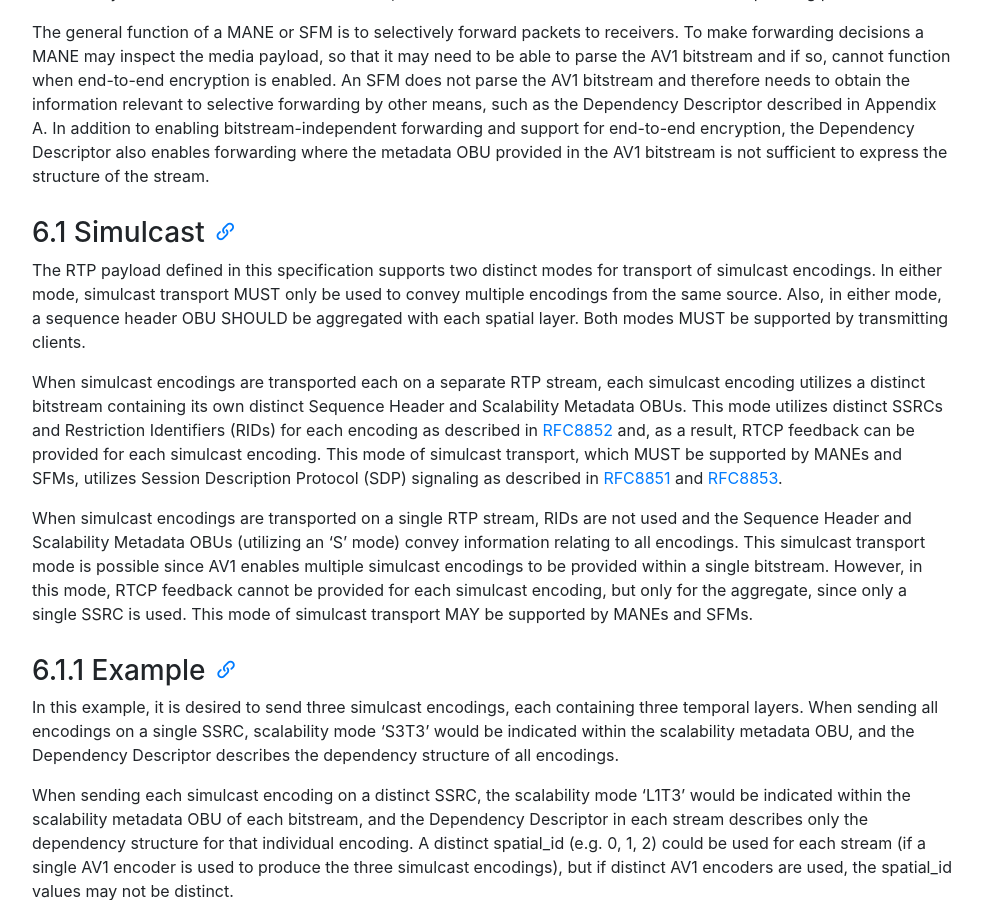
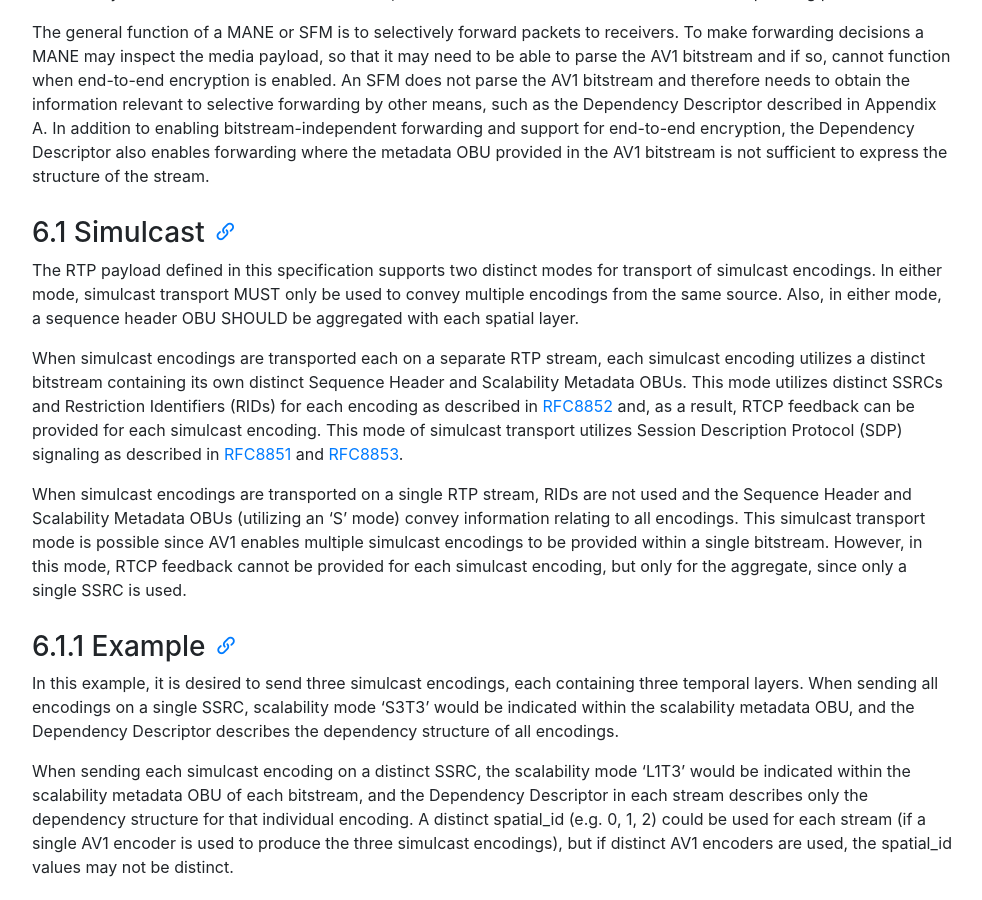
Before and after one commit to AOMediaCodec/av1-rtp-spec, a Jekyll site: the page built from index.md, in a window 1280 px wide and 900 px high, scrolled down 9040 px. Shown: the whole window, without its empty margins (53-1035 px from the left). Built offline with Jekyll 4.4.1, drawn with Linux system fonts in a browser that asks for light colours; nearby versions of some CDN libraries.

Commit message:
Update av1-rtp-spec.md

```diff
--- a/av1-rtp-spec.md
+++ b/av1-rtp-spec.md
@@ -298,11 +298,11 @@ The general function of a MANE or SFM is to selectively forward packets to recei
 
 ### 6.1 Simulcast
 
-The RTP payload defined in this specification supports two distinct modes for transport of simulcast encodings. In either mode, simulcast transport MUST only be used to convey multiple encodings from the same source. Also, in either mode, a sequence header OBU SHOULD be aggregated with each spatial layer. Both modes MUST be supported by transmitting clients.
-
-When simulcast encodings are transported each on a separate RTP stream, each simulcast encoding utilizes a distinct bitstream containing its own distinct Sequence Header and Scalability Metadata OBUs. This mode utilizes distinct SSRCs and Restriction Identifiers (RIDs) for each encoding as described in [RFC8852] and, as a result, RTCP feedback can be provided for each simulcast encoding. This mode of simulcast transport, which MUST be supported by MANEs and SFMs, utilizes Session Description Protocol (SDP) signaling as described in [RFC8851] and [RFC8853].
-
-When simulcast encodings are transported on a single RTP stream, RIDs are not used and the Sequence Header and Scalability Metadata OBUs (utilizing an 'S' mode) convey information relating to all encodings. This simulcast transport mode is possible since AV1 enables multiple simulcast encodings to be provided within a single bitstream. However, in this mode, RTCP feedback cannot be provided for each simulcast encoding, but only for the aggregate, since only a single SSRC is used. This mode of simulcast transport MAY be supported by MANEs and SFMs.
+The RTP payload defined in this specification supports two distinct modes for transport of simulcast encodings. In either mode, simulcast transport MUST only be used to convey multiple encodings from the same source. Also, in either mode, a sequence header OBU SHOULD be aggregated with each spatial layer.
+
+When simulcast encodings are transported each on a separate RTP stream, each simulcast encoding utilizes a distinct bitstream containing its own distinct Sequence Header and Scalability Metadata OBUs. This mode utilizes distinct SSRCs and Restriction Identifiers (RIDs) for each encoding as described in [RFC8852] and, as a result, RTCP feedback can be provided for each simulcast encoding. This mode of simulcast transport utilizes Session Description Protocol (SDP) signaling as described in [RFC8851] and [RFC8853].
+
+When simulcast encodings are transported on a single RTP stream, RIDs are not used and the Sequence Header and Scalability Metadata OBUs (utilizing an 'S' mode) convey information relating to all encodings. This simulcast transport mode is possible since AV1 enables multiple simulcast encodings to be provided within a single bitstream. However, in this mode, RTCP feedback cannot be provided for each simulcast encoding, but only for the aggregate, since only a single SSRC is used.
 
 
 ### 6.1.1 Example
```
